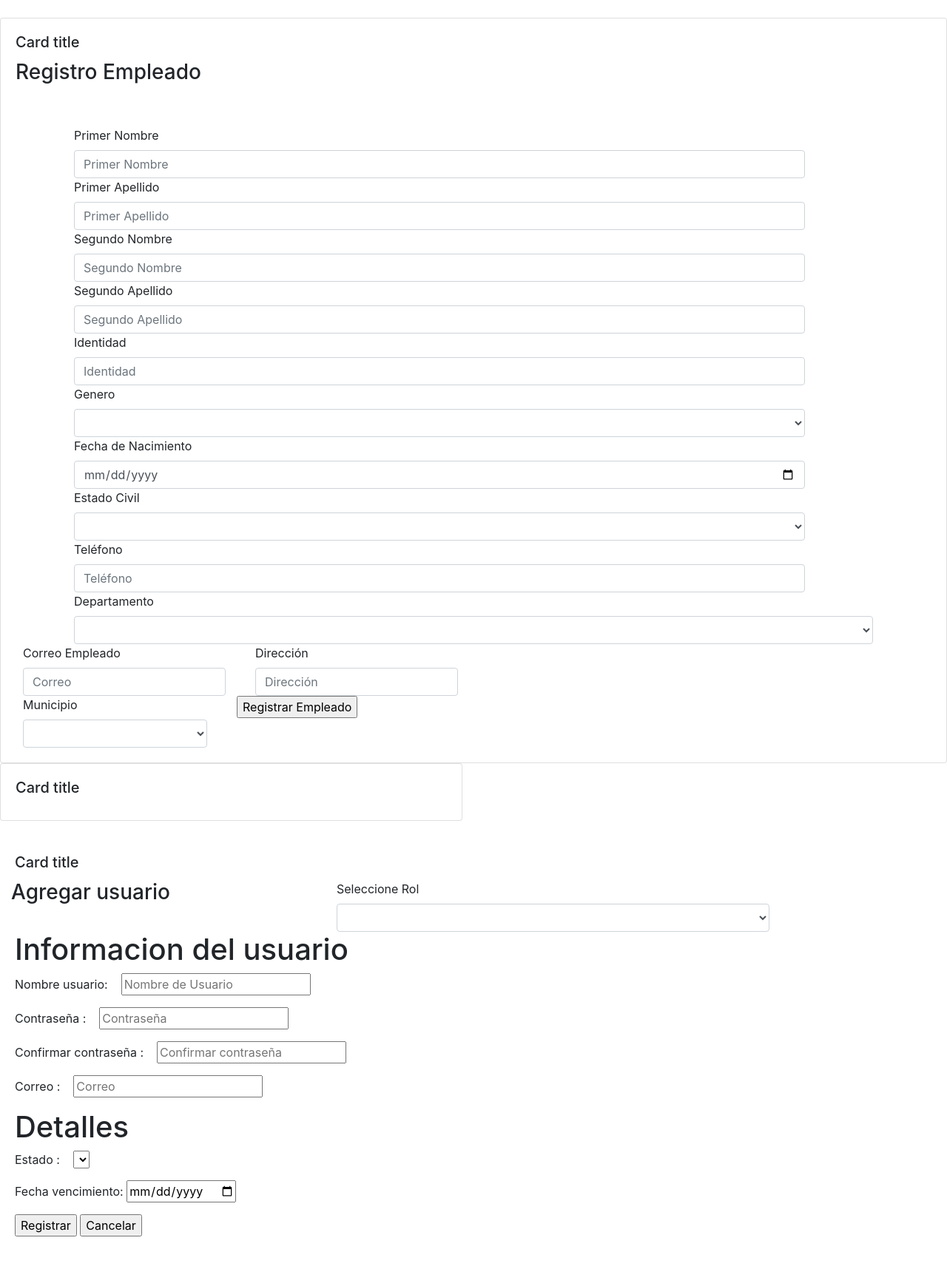
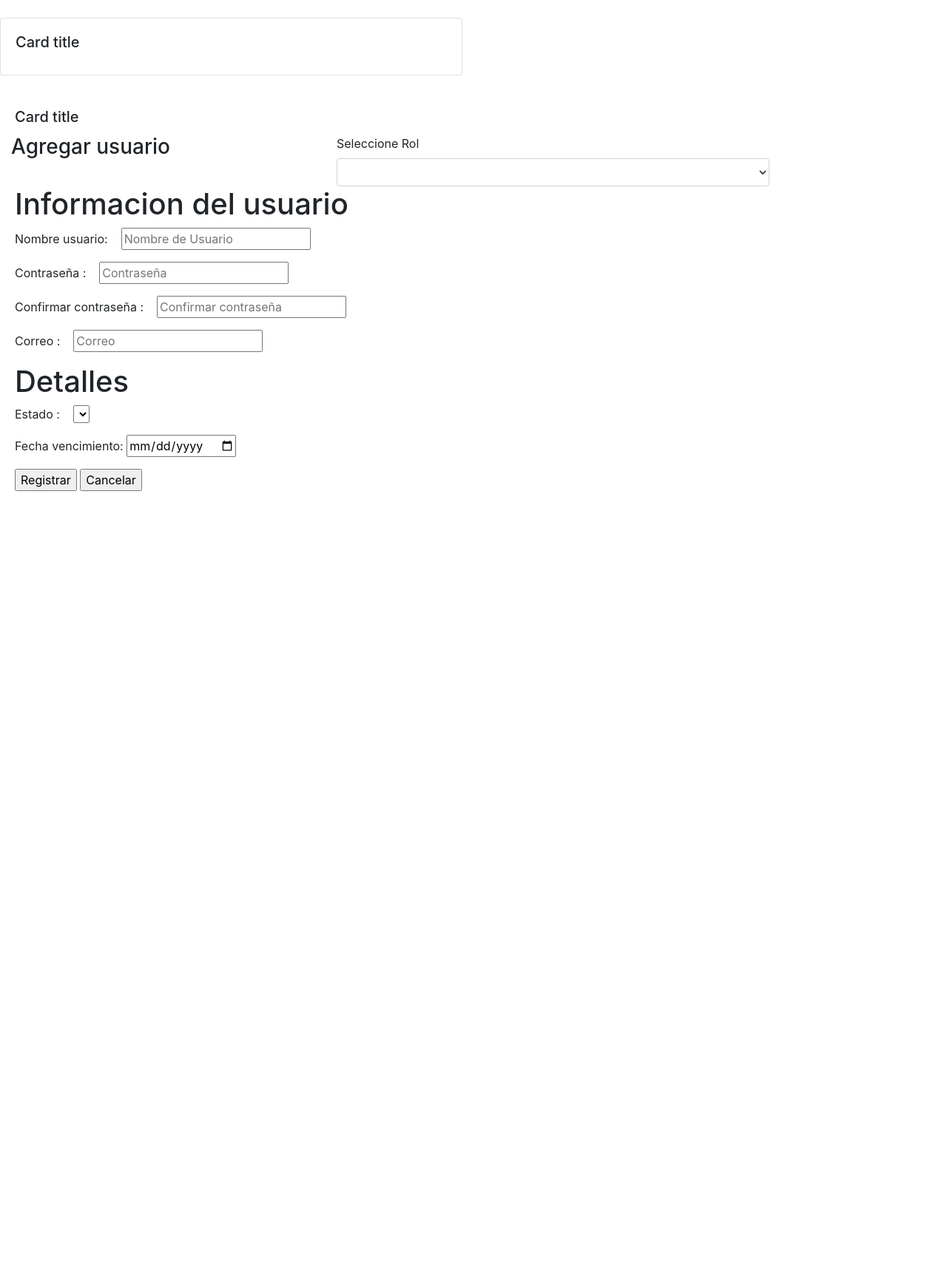
Before and after one commit to baguilerapadilla/implementacion, a PHP site: page /dialisis/webContent/pages/registroUsuario.php in a window 1280 px wide. Shown: the part 56-1772 px from the top of the page at 74% size. After the commit the page ends 720 px from the top, so only its background shows below. Run offline with PHP 8.4, Linux system fonts and the light colour scheme; lists and menus that the app fills with data are empty; some libraries are stand-ins or nearby versions.

Commit message:
eliminar empleado

```diff
--- a/dialisis/webContent/pages/registroUsuario.php
+++ b/dialisis/webContent/pages/registroUsuario.php
@@ -27,116 +27,6 @@
         </nav>
 
     </div>
-
-
-
-
-    <div class="row row-cols-1 row-cols-md-2">
-        <div class="col mb-4">
-            <div class="card">
-                <div class="card-body">
-                    <h5 class="card-title">Card title</h5>
-                    <h3>Registro Empleado</h3>
-                    <br>
-                    <br>
-                    <!--Nombre-->
-
-                    <div class="form-row mb-auto">
-                        <div class="container">
-                            <div class="col-11">
-                                <label for="">Primer Nombre</label>
-                                <input type="text" class="form-control" id="primerNombre" placeholder="Primer Nombre">
-                            </div>
-                            <div class="col-11">
-                                <label for="">Primer Apellido</label>
-                                <input type="text" class="form-control" id="primerApellido" placeholder="Primer Apellido">
-                            </div>
-                        </div>
-                        <!--apellidod-->
-                        <div class="container ">
-                            <div class="col-11">
-                                <label for="">Segundo Nombre</label>
-                                <input type="text" class="form-control" id="segundoNombre" placeholder="Segundo Nombre">
-                            </div>
-                            <div class="col-11">
-                                <label for="">Segundo Apellido</label>
-                                <input type="text" class="form-control" id="segundoApellido" placeholder="Segundo Apellido">
-                            </div>
-                        </div>
-                    </div>
-                    <div class="form-row mb-auto">
-                        <!--Identidad-->
-                        <div class="container ">
-                            <div class="col-11">
-                                <label for="">Identidad</label>
-                                <input type="text" class="form-control" id="identidad" placeholder="Identidad">
-                            </div>
-                            <div class="col-11">
-                                <label for="">Genero</label>
-                                <select id="selectGenero" class="form-control"></select>
-                            </div>
-                        </div>
-
-                        <!--fecha nacimiento y estado civil-->
-                        <div class="container">
-                            <div class="col-11">
-                                <label for="">Fecha de Nacimiento</label>
-                                <input type="date" id="fechaNacimiento" class="form-control" placeholder="">
-                            </div>
-                            <div class="col-11">
-                                <label for="">Estado Civil</label>
-                                <select id="selectEstadoCivil" class="form-control"></select>
-                            </div>
-                        </div>
-                    <!--Identidad-->
-                    </div>
-                    <div class="form-row mb-auto">
-                        <div class="container ">
-                            <div class="col-11">
-                                <label for="">Teléfono</label>
-                                <input type="text" id="telefono" class="form-control" placeholder="Teléfono">
-                            </div>
-                            <div class="col ">
-                                <label for="">Departamento</label>
-                                <select id="selectDepartamento" class="form-control"></select>
-                            </div>
-                        </div>
-                        <div class="container-11">
-                                <div class="col">
-                                    <label for="">Correo Empleado</label>
-                                    <input type="email" class="form-control" id="correoEmpleado" placeholder="Correo">
-                                </div>
-                                <div class="col-11">
-                                    <label for="">Municipio</label>
-                                    <select id="selectMunicipio" class="form-control"></select>
-                                </div>
-                        </div>
-
-                    <div>
-                    <div class="form-row">
-                        <div class="container">
-                            <div class="col">
-                                <label for="">Dirección</label>
-                                <input type="text" id="direccion" class="form-control" placeholder="Dirección">
-                            </div>
-
-                        </div>
-
-                    </div>
-                    <input type="button" value="Registrar Empleado" id="btnRegistrarEmpleado" class="btn-enviar" required>
-                </div>
-            </div>
-        </div>
-    </div>
-
-
-
-
-
-
-
-
-
 
 
     <div class="row row-cols-1 row-cols-md-2">
```
